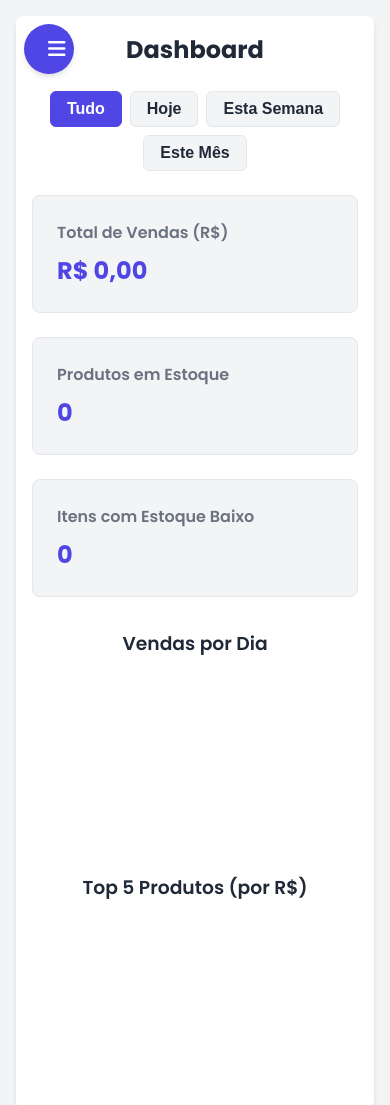
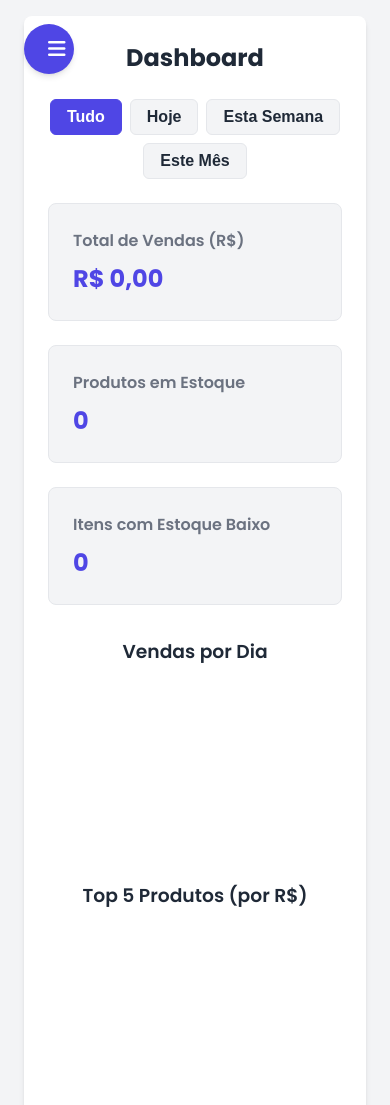
Before and after one commit to Peu-Nasc/GestaoPRO, a plain HTML site: page index.html in a window 390 px wide. Shown: the top 1105 px of the page. Drawn offline with nearby package versions, Linux system fonts and the light colour scheme; no server answers.

Commit message:
//MELHORA RESPONSIVIDADE PARA CELULAR

```diff
--- a/style.css
+++ b/style.css
@@ -28,6 +28,7 @@ body {
     font-family: 'Poppins', sans-serif;
     background-color: var(--secondary-color);
     color: var(--text-color);
+    overflow-x: hidden; /* IMPEDE A ROLAGEM HORIZONTAL DO CORPO DA PÁGINA */
 }
 .container {
     flex: 1 0 auto;
@@ -86,6 +87,7 @@ body {
     margin-left: 250px;
     padding: 2rem;
     transition: margin-left 0.3s ease-in-out;
+    width: 100%; /* Garante que o conteúdo não ultrapasse o espaço disponível */
 }
 .content-section {
     background-color: var(--background-color);
@@ -105,7 +107,7 @@ body {
 /* --- Dashboard --- */
 .dashboard-cards {
     display: grid;
-    grid-template-columns: repeat(auto-fit, minmax(250px, 1fr));
+    grid-template-columns: repeat(auto-fit, minmax(220px, 1fr)); /* Reduzido para melhor encaixe */
     gap: 1.5rem;
     margin-bottom: 2rem;
 }
@@ -309,10 +311,10 @@ footer a:hover {
 
 @media (max-width: 768px) {
     .main-content {
-        padding: 1rem;
+        padding: 1rem 1.5rem;
     }
     .content-section {
-        padding: 1rem;
+        padding: 1.5rem;
     }
     .content-section h1 {
         font-size: 1.5rem;
```
